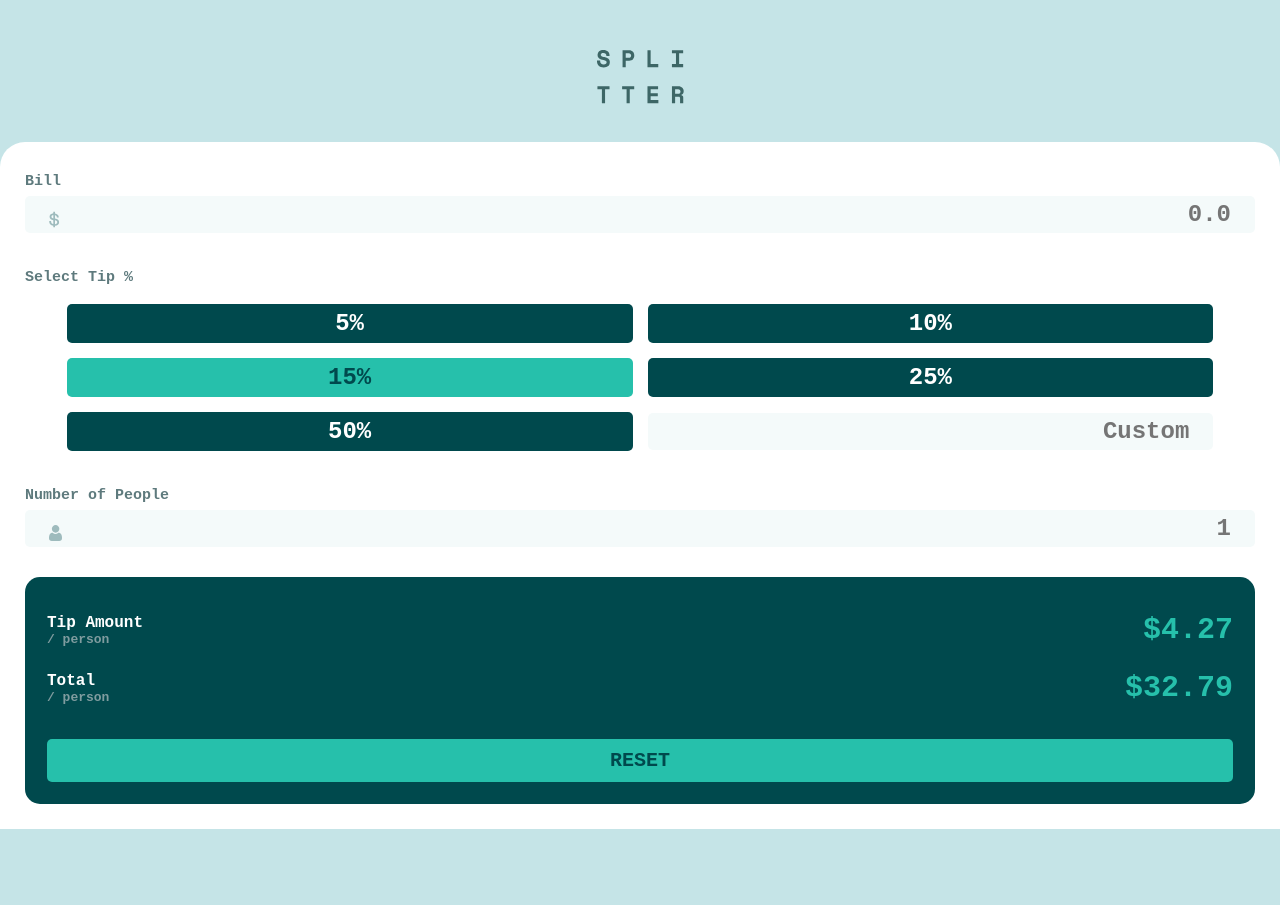
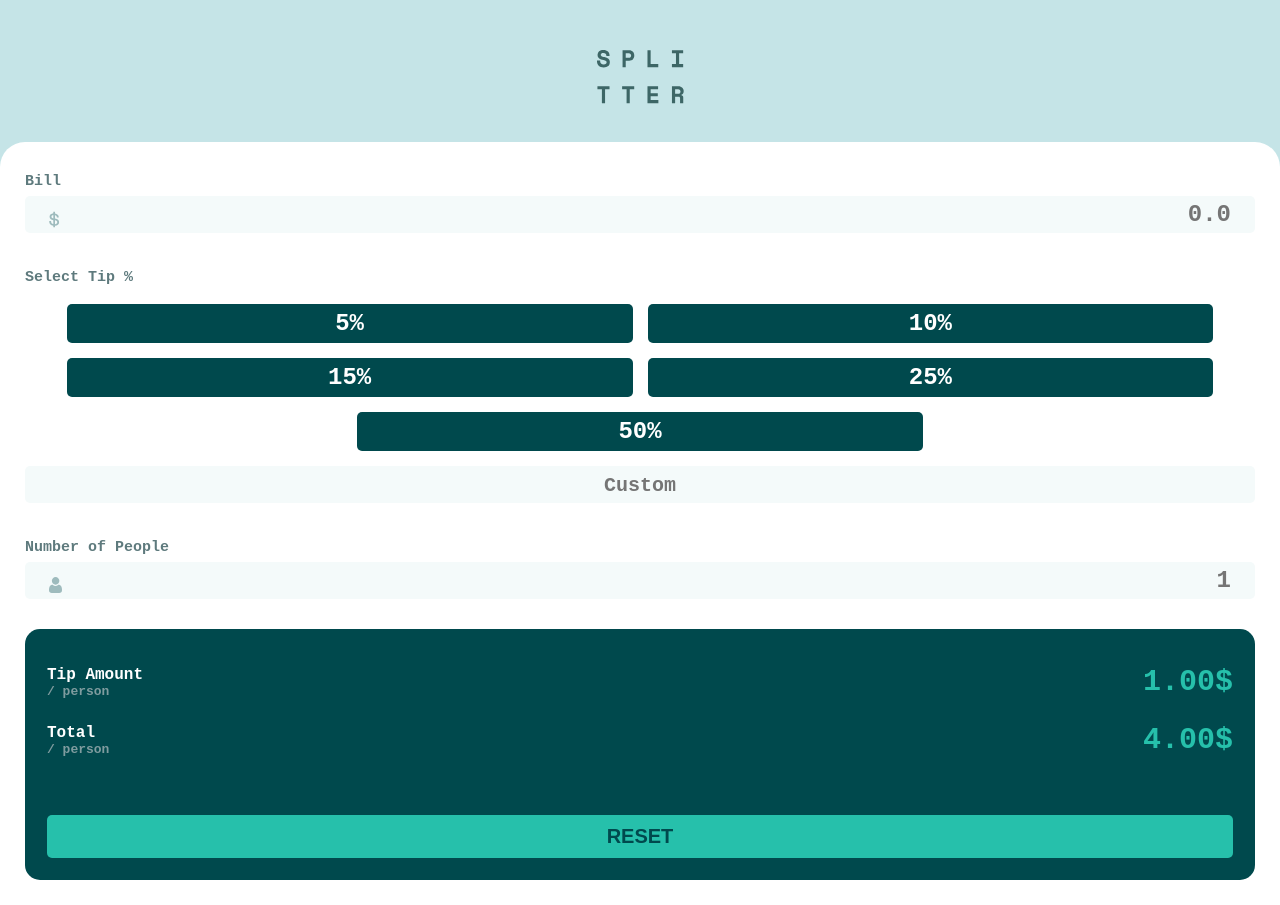
Before and after one commit to SULAJSJS/Tip-Calculator, a React (Vite) app: page / in a window 1280 px wide. Before the commit the page ends 829 px from the top, so only its background shows below. Built offline with nearby package versions, Linux system fonts and the light colour scheme.

Commit message:
added calculation functionality and corrected tips display

```diff
--- a/src/App.tsx
+++ b/src/App.tsx
@@ -1,17 +1,38 @@
+import { useEffect, useState } from 'react';
 import './styles/styles.scss';
 import Logo from './assets/logo.svg';
-import InputPart from './components/InputPart';
-import OutputPart from './components/OutputPart';
+import Form from './components/Form';
+import Display from './components/Display';
 
 function App() {
+  const [bill, setBill] = useState('');
+  const [tip, setTip] = useState('');
+  const [people, setPeople] = useState('');
+  const [calculatedTip, setCalculatedTip] = useState<number>(0);
+  const [total, setTotal] = useState(0);
+
+  useEffect(() => {
+    if (Number(bill) > 0 && Number(people) > 0 && Number(tip) > 0) {
+      setCalculatedTip((Number(bill) * (Number(tip) / 100)) / Number(people));
+      setTotal(calculatedTip + Number(bill));
+    }
+  }, [bill, calculatedTip, people, tip]);
+
   return (
     <div className="container">
       <div className="logo">
         <img src={Logo} alt="logo" />
       </div>
       <div className="card">
-        <InputPart />
-        <OutputPart />
+        <Form
+          bill={bill}
+          setBill={setBill}
+          tip={tip}
+          setTip={setTip}
+          people={people}
+          setPeople={setPeople}
+        />
+        <Display />
       </div>
     </div>
   );
--- a/src/components/OutputPart.tsx
+++ b/src/components/Display.tsx
@@ -1,5 +1,5 @@
 /* eslint-disable react/jsx-filename-extension */
-function OutputPart() {
+function Display() {
   return (
     <div className="output">
       <div className="line-wrapper">
@@ -8,7 +8,7 @@ function OutputPart() {
             <div className="title">Tip Amount</div>
             <div className="desc">/ person</div>
           </div>
-          <div className="value">$4.27</div>
+          <div className="value">1.00$</div>
         </div>
 
         <div className="line-output">
@@ -16,12 +16,14 @@ function OutputPart() {
             <div className="title">Total</div>
             <div className="desc">/ person</div>
           </div>
-          <div className="value">$32.79</div>
+          <div className="value">4.00$</div>
         </div>
       </div>
-      <div className="btn reset">Reset</div>
+      <button type="button" className="btn reset" disabled>
+        Reset
+      </button>
     </div>
   );
 }
 
-export default OutputPart;
+export default Display;
--- /dev/null
+++ b/src/components/Form.tsx
@@ -0,0 +1,115 @@
+import Dollar from '../assets/icon-dollar.svg';
+import Person from '../assets/icon-person.svg';
+
+const list = [
+  {
+    id: 1,
+    value: 5,
+  },
+  {
+    id: 2,
+    value: 10,
+  },
+  {
+    id: 3,
+    value: 15,
+  },
+  {
+    id: 4,
+    value: 25,
+  },
+  {
+    id: 5,
+    value: 50,
+  },
+];
+
+interface Item {
+  id: number;
+  value: number;
+}
+
+function Form({ bill, setBill, tip, setTip, people, setPeople }) {
+  const handleSelectedTip = (item: Item) => {
+    setTip(item.value);
+  };
+  const handleSelectedCustom = (e: React.ChangeEvent<HTMLInputElement>) => {
+    setTip(e.target.value);
+  };
+
+  return (
+    <div className="input">
+      <div className="bill-container">
+        <div className="label-wrapper">
+          <label htmlFor="inp-bill">Bill</label>
+        </div>
+        <div className="inp-wrapper">
+          <input
+            className="inp-text"
+            type="number"
+            name="inp-bill"
+            id="inp-bill"
+            placeholder="0.0"
+            onInput={(event: React.ChangeEvent<HTMLInputElement>) =>
+              setBill(+event.target.value)
+            }
+            value={bill}
+          />
+          <img src={Dollar} alt="dollar-icon" />
+        </div>
+      </div>
+      <div className="tip-container">
+        <div className="label-wrapper">
+          <label htmlFor="inp-tip">Select Tip %</label>
+        </div>
+        <div className="btn-wrapper">
+          {list?.map((item, i) => (
+            <div
+              onClick={() => handleSelectedTip(item)}
+              onKeyUp={() => handleSelectedTip(item)}
+              role="textbox"
+              tabIndex={0}
+              key={item.id}
+              className="btn tip"
+            >
+              {item.value}%
+            </div>
+          ))}
+          <input
+            className="inp-text"
+            type="text"
+            name="inp-tip"
+            id="inp-tip"
+            placeholder="Custom"
+            onInput={(e: React.ChangeEvent<HTMLInputElement>) =>
+              handleSelectedCustom(e)
+            }
+            value={tip}
+          />
+        </div>
+      </div>
+      <div className="people-container">
+        <div className="label-wrapper">
+          <label htmlFor="inp-people">Number of People</label>
+          <div className="error-msg">{people === 0 ? "Can't be zero" : ''}</div>
+        </div>
+        <div className="inp-wrapper">
+          <input
+            className="inp-text"
+            type="number"
+            name="inp-people"
+            id="inp-people"
+            placeholder="1"
+            onInput={(e: React.ChangeEvent<HTMLInputElement>) =>
+              setPeople(+e.target.value)
+            }
+            value={people}
+          />
+          <img src={Person} alt="person-icon" />
+        </div>
+      </div>
+    </div>
+  );
+}
+
+export default Form;
--- a/src/components/InputPart.tsx
+++ /dev/null
@@ -1,64 +0,0 @@
-/* eslint-disable jsx-a11y/label-has-associated-control */
-/* eslint-disable react/jsx-filename-extension */
-import Dollar from '../assets/icon-dollar.svg';
-import Person from '../assets/icon-person.svg';
-
-function InputPart() {
-  const str = "Can't be zero";
-  return (
-    <div className="input">
-      <div className="bill-container">
-        <div className="label-wrapper">
-          <label htmlFor="inp-bill">Bill</label>
-        </div>
-        <div className="inp-wrapper">
-          <input
-            className="inp-text"
-            type="text"
-            name="inp-bill"
-            id="inp-bill"
-            placeholder="0.0"
-          />
-          <img src={Dollar} alt="dollar-icon" />
-        </div>
-      </div>
-      <div className="tip-container">
-        <div className="label-wrapper">
-          <label htmlFor="inp-tip">Select Tip %</label>
-        </div>
-        <div className="btn-wrapper">
-          <div className="btn tip">5%</div>
-          <div className="btn tip">10%</div>
-          <div className="btn tip btn-active">15%</div>
-          <div className="btn tip">25%</div>
-          <div className="btn tip">50%</div>
-          <input
-            className="inp-text"
-            type="text"
-            name="inp-tip"
-            id="inp-tip"
-            placeholder="Custom"
-          />
-        </div>
-      </div>
-      <div className="people-container">
-        <div className="label-wrapper">
-          <label htmlFor="inp-people">Number of People</label>
-          <div className="error-msg">{str}</div>
-        </div>
-        <div className="inp-wrapper">
-          <input
-            className="inp-text"
-            type="text"
-            name="inp-people"
-            id="inp-people"
-            placeholder="1"
-          />
-          <img src={Person} alt="person-icon" />
-        </div>
-      </div>
-    </div>
-  );
-}
-
-export default InputPart;
--- a/src/styles/_calculator.scss
+++ b/src/styles/_calculator.scss
@@ -1,3 +1,13 @@
+input::-webkit-outer-spin-button,
+input::-webkit-inner-spin-button {
+  -webkit-appearance: none;
+  margin: 0;
+}
+
+input[type='number'] {
+  -moz-appearance: textfield;
+}
+
 .container {
   width: 100%;
   display: flex;
@@ -115,7 +125,12 @@
       }
 
       .inp-text {
-        width: 46%;
+        padding-left: 10px;
+        padding-right: 10px;
+        text-align: center;
+        &::placeholder {
+          font-size: 20px;
+        }
       }
     }
   }
@@ -161,6 +176,7 @@
       font-size: 2rem;
       font-weight: 700;
       border-radius: 0.5rem;
+      border-style: none;
       padding: 1rem 0;
       margin-top: 3.4rem;
       transition: all 0.5s ease;
```
Also changed, not shown: src/setupTests.ts (+1 -0 lines).
